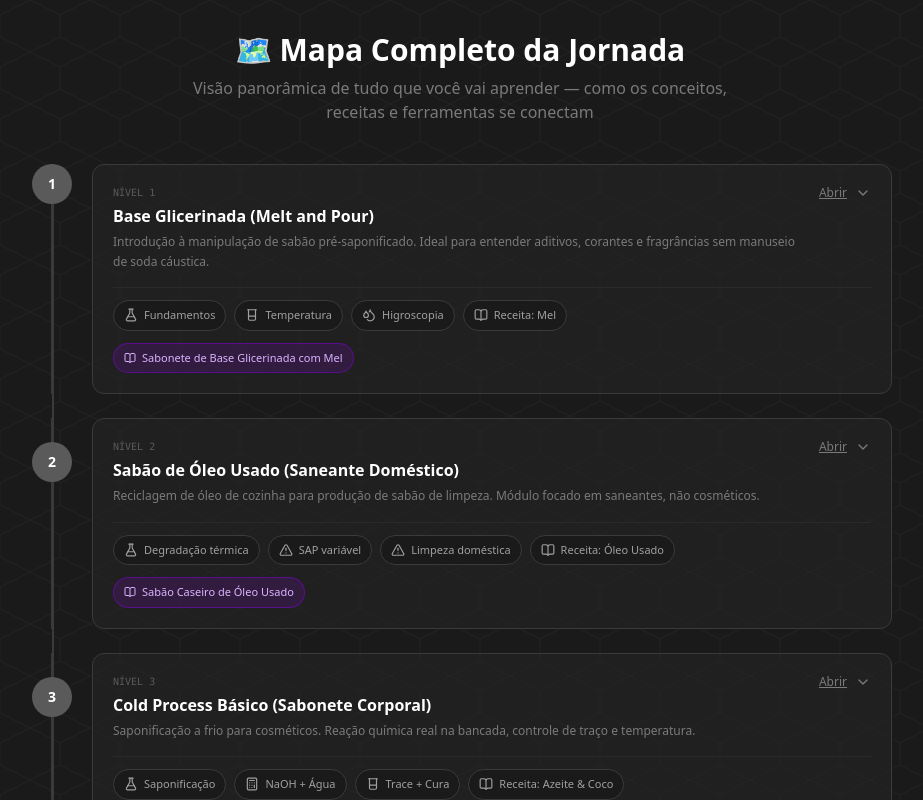
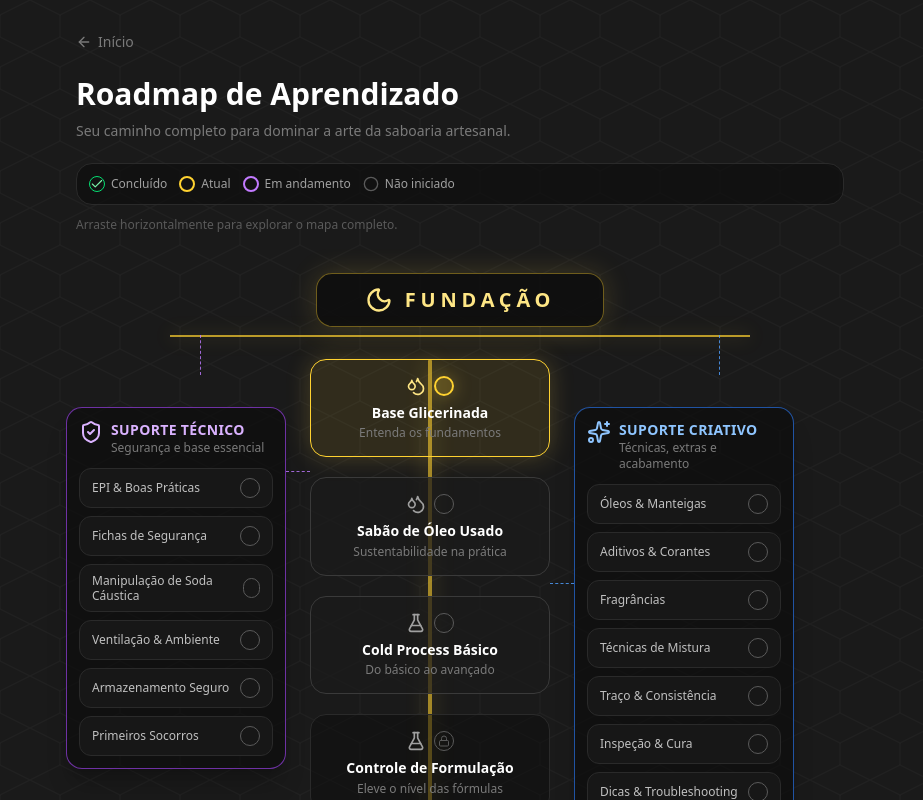
Before and after one commit to PedroAkaki/moonrock-saboaria, a Next.js app: page /roadmap in a window 1280 px wide. Shown: the top 800 px of the page, without its empty margins (180-1103 px from the left). Built offline with nearby package versions, Linux system fonts and the light colour scheme.

Commit message:
feat: v17 — Roadmap 3 colunas com backbone dourado

```diff
--- a/app/roadmap/page.tsx
+++ b/app/roadmap/page.tsx
@@ -1,22 +1,45 @@
-import type { Metadata } from "next";
 import RoadmapMap from "@/components/RoadmapMap";
-
-export const metadata: Metadata = {
-  title: "Mapa Completo — MoonRock Saboaria",
-  description:
-    "Visão global da sua jornada em saboaria artesanal: 8 níveis, conexões entre conceitos, receitas e ferramentas.",
-};
+import Link from "next/link";
+import { ArrowLeft, Check, Circle } from "lucide-react";
 
 export default function RoadmapPage() {
   return (
-    <div className="max-w-4xl mx-auto px-4 py-8">
-      <header className="mb-10 text-center">
-        <h1 className="text-3xl font-bold text-white">🗺️ Mapa Completo da Jornada</h1>
-        <p className="text-moon-400 mt-2 max-w-xl mx-auto">
-          Visão panorâmica de tudo que você vai aprender — como os conceitos,
-          receitas e ferramentas se conectam
+    <div className="min-h-screen px-4 py-8">
+      <header className="mx-auto mb-4 max-w-3xl">
+        <Link
+          href="/"
+          className="mb-6 inline-flex items-center gap-1.5 text-sm text-moon-400 transition-colors hover:text-white"
+        >
+          <ArrowLeft className="h-4 w-4" />
+          Início
+        </Link>
+
+        <h1 className="text-3xl font-bold text-white">Roadmap de Aprendizado</h1>
+        <p className="mt-2 text-sm leading-relaxed text-moon-400">
+          Seu caminho completo para dominar a arte da saboaria artesanal.
+        </p>
+
+        {/* Legend */}
+        <div className="mt-5 flex flex-wrap gap-3 rounded-2xl border border-moon-700 bg-moon-900/70 p-3 text-xs text-moon-300">
+          <span className="inline-flex items-center gap-1.5">
+            <Check className="h-4 w-4 rounded-full border border-green-400 text-green-300" /> Concluído
+          </span>
+          <span className="inline-flex items-center gap-1.5">
+            <span className="h-4 w-4 rounded-full border-2 border-amber-300" /> Atual
+          </span>
+          <span className="inline-flex items-center gap-1.5">
+            <span className="h-4 w-4 rounded-full border-2 border-purple-400" /> Em andamento
+          </span>
+          <span className="inline-flex items-center gap-1.5">
+            <Circle className="h-4 w-4 text-moon-500" /> Não iniciado
+          </span>
+        </div>
+
+        <p className="mt-3 text-xs text-moon-500">
+          Arraste horizontalmente para explorar o mapa completo.
         </p>
       </header>
+
       <RoadmapMap />
     </div>
   );
--- a/components/RoadmapMap.tsx
+++ b/components/RoadmapMap.tsx
@@ -1,72 +1,135 @@
 "use client";
 
-import { useState, useEffect } from "react";
+import { useEffect, useMemo, useState } from "react";
 import Link from "next/link";
 import {
   Check,
+  Circle,
   Lock,
-  ChevronDown,
-  ChevronRight,
-  BookOpen,
+  ShieldCheck,
+  Sparkles,
+  Droplets,
   FlaskConical,
-  AlertTriangle,
-  Beaker,
-  Calculator,
-  Droplets,
+  Moon,
 } from "lucide-react";
 import learningModules from "@/data/learning-modules.json";
-import recipesData from "@/data/recipes.json";
 import { getProgress } from "@/lib/progress";
-import { getClientProgress } from "@/lib/learning";
 
-interface Module {
-  id: number;
+type RoadmapStatus = "completed" | "current" | "in-progress" | "not-started" | "locked";
+
+type MainNode = {
   slug: string;
-  level: number;
   title: string;
-  status: string;
-  summary?: string;
-  chemical_fundamentals?: string[];
-  safety?: string[];
-  process?: string[];
-  practical_exercise?: string;
-  quiz?: unknown[];
-  conclusion_criteria?: string[];
-  beforePracticeChecklist?: string[];
-  studyCards?: unknown[];
+  subtitle: string;
+  icon: React.ReactNode;
+  href?: string;
+};
+
+type SupportItem = {
+  label: string;
+  status: RoadmapStatus;
+};
+
+const MAIN_NODES: MainNode[] = [
+  { slug: "base-glicerinada", title: "Base Glicerinada", subtitle: "Entenda os fundamentos", icon: <Droplets className="h-5 w-5" />, href: "/aprendizado/base-glicerinada" },
+  { slug: "sabao-de-oleo-usado", title: "Sabão de Óleo Usado", subtitle: "Sustentabilidade na prática", icon: <Droplets className="h-5 w-5" />, href: "/aprendizado/sabao-de-oleo-usado" },
+  { slug: "cold-process-basico", title: "Cold Process Básico", subtitle: "Do básico ao avançado", icon: <FlaskConical className="h-5 w-5" />, href: "/aprendizado/cold-process-basico" },
+  { slug: "controle-de-formulacao", title: "Controle de Formulação", subtitle: "Eleve o nível das fórmulas", icon: <FlaskConical className="h-5 w-5" /> },
+  { slug: "syndet-avancado", title: "Syndet Avançado", subtitle: "Explore novas possibilidades", icon: <Sparkles className="h-5 w-5" /> },
+];
+
+const LEFT_SUPPORT: SupportItem[] = [
+  { label: "EPI & Boas Práticas", status: "not-started" },
+  { label: "Fichas de Segurança", status: "not-started" },
+  { label: "Manipulação de Soda Cáustica", status: "not-started" },
+  { label: "Ventilação & Ambiente", status: "not-started" },
+  { label: "Armazenamento Seguro", status: "not-started" },
+  { label: "Primeiros Socorros", status: "not-started" },
+];
+
+const RIGHT_SUPPORT: SupportItem[] = [
+  { label: "Óleos & Manteigas", status: "not-started" },
+  { label: "Aditivos & Corantes", status: "not-started" },
+  { label: "Fragrâncias", status: "not-started" },
+  { label: "Técnicas de Mistura", status: "not-started" },
+  { label: "Traço & Consistência", status: "not-started" },
+  { label: "Inspeção & Cura", status: "not-started" },
+  { label: "Dicas & Troubleshooting", status: "not-started" },
+];
+
+function StatusDot({ status }: { status: RoadmapStatus }) {
+  if (status === "completed") {
+    return <span className="inline-flex h-5 w-5 items-center justify-center rounded-full border border-green-400 bg-green-500/20 text-green-300"><Check className="h-3 w-3" /></span>;
+  }
+  if (status === "current") {
+    return <span className="h-5 w-5 rounded-full border-2 border-amber-300 bg-amber-300/20 shadow-[0_0_18px_rgba(252,211,77,0.35)]" />;
+  }
+  if (status === "in-progress") {
+    return <span className="h-5 w-5 rounded-full border-2 border-purple-400 bg-purple-500/20" />;
+  }
+  if (status === "locked") {
+    return <span className="inline-flex h-5 w-5 items-center justify-center rounded-full border border-moon-500 text-moon-500"><Lock className="h-3 w-3" /></span>;
+  }
+  return <span className="h-5 w-5 rounded-full border border-moon-500" />;
 }
 
-const MODULE_TOPICS: Record<string, { label: string; icon: React.ReactNode; href: string }[]> = {
-  "base-glicerinada": [
-    { label: "Fundamentos", icon: <FlaskConical className="w-3.5 h-3.5" />, href: "/aprendizado/base-glicerinada" },
-    { label: "Temperatura", icon: <Beaker className="w-3.5 h-3.5" />, href: "/aprendizado/base-glicerinada" },
-    { label: "Higroscopia", icon: <Droplets className="w-3.5 h-3.5" />, href: "/aprendizado/base-glicerinada" },
-    { label: "Receita: Mel", icon: <BookOpen className="w-3.5 h-3.5" />, href: "/receitas" },
-  ],
-  "sabao-de-oleo-usado": [
-    { label: "Degradação térmica", icon: <FlaskConical className="w-3.5 h-3.5" />, href: "/aprendizado/sabao-de-oleo-usado" },
-    { label: "SAP variável", icon: <AlertTriangle className="w-3.5 h-3.5" />, href: "/aprendizado/sabao-de-oleo-usado" },
-    { label: "Limpeza doméstica", icon: <AlertTriangle className="w-3.5 h-3.5" />, href: "/aprendizado/sabao-de-oleo-usado" },
-    { label: "Receita: Óleo Usado", icon: <BookOpen className="w-3.5 h-3.5" />, href: "/receitas" },
-  ],
-  "cold-process-basico": [
-    { label: "Saponificação", icon: <FlaskConical className="w-3.5 h-3.5" />, href: "/aprendizado/cold-process-basico" },
-    { label: "NaOH + Água", icon: <Calculator className="w-3.5 h-3.5" />, href: "/calculadora" },
-    { label: "Trace + Cura", icon: <Beaker className="w-3.5 h-3.5" />, href: "/aprendizado/cold-process-basico" },
-    { label: "Receita: Azeite & Coco", icon: <BookOpen className="w-3.5 h-3.5" />, href: "/receitas" },
-  ],
-  "controle-de-formulacao": [
-    { label: "INS", icon: <Calculator className="w-3.5 h-3.5" />, href: "/calculadora" },
-    { label: "DOS", icon: <AlertTriangle className="w-3.5 h-3.5" />, href: "/calculadora" },
-    { label: "Ácidos graxos", icon: <FlaskConical className="w-3.5 h-3.5" />, href: "/aprendizado/controle-de-formulacao" },
-    { label: "Biblioteca de Óleos", icon: <Droplets className="w-3.5 h-3.5" />, href: "/oleos" },
-  ],
-};
+function statusClasses(status: RoadmapStatus): string {
+  switch (status) {
+    case "completed": return "border-green-500/50 bg-green-900/10 text-green-200";
+    case "current": return "border-amber-300 bg-amber-300/10 text-amber-100 shadow-[0_0_24px_rgba(252,211,77,0.22)]";
+    case "in-progress": return "border-purple-500/60 bg-purple-900/20 text-purple-100";
+    case "locked": return "border-moon-700 bg-moon-900/50 text-moon-500";
+    default: return "border-moon-600 bg-moon-800/70 text-moon-200";
+  }
+}
+
+function SupportPanel({ title, subtitle, icon, items, accent }: {
+  title: string; subtitle: string; icon: React.ReactNode; items: SupportItem[]; accent: "purple" | "blue";
+}) {
+  const border = accent === "purple" ? "border-purple-500/60" : "border-blue-500/60";
+  const text = accent === "purple" ? "text-purple-300" : "text-blue-300";
+
+  return (
+    <section className={`rounded-2xl border ${border} bg-moon-900/70 p-3 shadow-xl shadow-black/20`}>
+      <div className="mb-3 flex items-start gap-2">
+        <div className={text}>{icon}</div>
+        <div>
+          <h3 className={`text-sm font-bold uppercase tracking-wide ${text}`}>{title}</h3>
+          <p className="text-xs text-moon-400">{subtitle}</p>
+        </div>
+      </div>
+      <div className="space-y-2">
+        {items.map((item) => (
+          <div key={item.label} className="flex min-h-10 items-center justify-between gap-2 rounded-xl border border-moon-700 bg-moon-800/70 px-3 py-2">
+            <span className="text-xs leading-tight text-moon-200">{item.label}</span>
+            <StatusDot status={item.status} />
+          </div>
+        ))}
+      </div>
+    </section>
+  );
+}
+
+function MainNodeCard({ node, status }: { node: MainNode; status: RoadmapStatus }) {
+  const content = (
+    <div className={`relative rounded-2xl border px-4 py-4 text-center transition-all ${statusClasses(status)}`}>
+      <div className="mb-2 flex items-center justify-center gap-2">
+        <span className={status === "current" ? "text-amber-200" : "text-moon-300"}>{node.icon}</span>
+        <StatusDot status={status} />
+      </div>
+      <h3 className="text-sm font-bold leading-tight text-white">{node.title}</h3>
+      <p className="mt-1 text-xs leading-tight text-moon-400">{node.subtitle}</p>
+    </div>
+  );
+
+  if (node.href && status !== "locked") {
+    return <Link href={node.href} className="block hover:-translate-y-0.5 transition-transform">{content}</Link>;
+  }
+  return content;
+}
 
 export default function RoadmapMap() {
-  const modules = learningModules as Module[];
-  const [progress, setProgress] = useState(getClientProgress());
-  const [expanded, setExpanded] = useState<Record<string, boolean>>({});
+  const [progress, setProgress] = useState(() => getProgress());
 
   useEffect(() => {
     const update = () => setProgress(getProgress());
@@ -75,173 +138,88 @@ export default function RoadmapMap() {
     return () => window.removeEventListener("moonrock-progress-updated", update);
   }, []);
 
-  const isModuleComplete = (slug: string) => progress.modules[slug]?.status === "completed";
+  const moduleStatusBySlug = useMemo(() => {
+    const modules = learningModules as { slug: string; status: string }[];
+    const firstIncomplete = modules.find((mod) => mod.status === "available" && progress.modules[mod.slug]?.status !== "completed");
+    return MAIN_NODES.reduce<Record<string, RoadmapStatus>>((acc, node) => {
+      const module = modules.find((m) => m.slug === node.slug);
+      const saved = progress.modules[node.slug]?.status;
+      if (!module || module.status !== "available") acc[node.slug] = "locked";
+      else if (saved === "completed") acc[node.slug] = "completed";
+      else if (saved === "in-progress") acc[node.slug] = "in-progress";
+      else if (firstIncomplete?.slug === node.slug) acc[node.slug] = "current";
+      else acc[node.slug] = "not-started";
+      return acc;
+    }, {});
+  }, [progress]);
 
-  const toggle = (slug: string) => setExpanded((prev) => ({ ...prev, [slug]: !prev[slug] }));
+  const completedCount = Object.values(moduleStatusBySlug).filter((s) => s === "completed").length;
+  const progressPercent = Math.round((completedCount / MAIN_NODES.length) * 100);
 
   return (
-    <div className="relative">
-      {/* Vertical line background */}
-      <div className="absolute left-6 top-0 bottom-0 w-0.5 bg-moon-600 hidden sm:block" />
-
-      <div className="space-y-6">
-        {modules.map((mod, idx) => {
-          const isAvailable = mod.status === "available";
-          const complete = isModuleComplete(mod.slug);
-          const isExpanded = expanded[mod.slug] ?? (idx < 3);
-          const topics = MODULE_TOPICS[mod.slug] ?? [];
-          const relatedRecipes = recipesData.recipes.filter((r) =>
-            r.relatedModuleSlugs?.includes(mod.slug)
-          );
-
-          const moduleBg = complete
-            ? "border-green-700/50 bg-green-900/10"
-            : isAvailable
-              ? "border-moon-600 bg-moon-700/40"
-              : "border-moon-700 bg-moon-800/20 opacity-50";
-
-          const nodeBg = complete
-            ? "bg-green-500"
-            : isAvailable
-              ? "bg-moon-500"
-              : "bg-moon-700 border border-moon-600";
-
-          return (
-            <div key={mod.id} className="relative flex items-stretch gap-4">
-              {/* Node + connector */}
-              <div className="hidden sm:flex flex-col items-center w-12 shrink-0">
-                {idx > 0 && <div className="w-0.5 h-6 bg-moon-600" />}
-                <div
-                  className={`w-10 h-10 rounded-full flex items-center justify-center z-10 ${nodeBg}`}
-                >
-                  {complete ? (
-                    <Check className="w-5 h-5 text-black" />
-                  ) : !isAvailable ? (
-                    <Lock className="w-4 h-4 text-moon-500" />
-                  ) : (
-                    <span className="text-sm font-bold text-white">{mod.level}</span>
-                  )}
-                </div>
-                {idx < modules.length - 1 && <div className="w-0.5 flex-1 bg-moon-600" />}
+    <div className="w-full overflow-x-auto pb-6">
+      <div className="relative mx-auto min-w-[760px] max-w-[820px] px-4 py-6">
+        {/* Top backbone label */}
+        <div className="relative mx-auto mb-8 flex w-72 items-center justify-center gap-3 rounded-2xl border border-amber-300/40 bg-moon-900/80 px-5 py-3 shadow-[0_0_28px_rgba(252,211,77,0.18)]">
+          <Moon className="h-7 w-7 text-amber-200" />
+          <span className="text-xl font-bold tracking-[0.24em] text-amber-200">FUNDAÇÃO</span>
         </div>
 
-              {/* Card */}
-              <div className={`flex-1 rounded-xl border p-5 ${moduleBg}`}>
-                {/* Header row */}
-                <div className="flex items-start justify-between gap-3">
-                  <div className="min-w-0 flex-1">
-                    <div className="flex items-center gap-2 mb-1">
-                      <span className="text-[10px] font-mono text-moon-500">
-                        NÍVEL {mod.level}
-                      </span>
-                      {complete && (
-                        <span className="text-[10px] text-green-400 font-medium">
-                          ✅ Concluído
-                        </span>
-                      )}
-                      {!isAvailable && (
-                        <span className="text-[10px] text-moon-500 font-medium">
-                          Em breve
-                        </span>
-                      )}
-                    </div>
-                    <h3
-                      className={`text-base font-bold ${
-                        complete ? "text-green-300" : isAvailable ? "text-white" : "text-moon-400"
-                      }`}
-                    >
-                      {mod.title}
-                    </h3>
-                    {mod.summary && isAvailable && (
-                      <p className="text-xs text-moon-400 mt-1 leading-relaxed">{mod.summary}</p>
-                    )}
-                  </div>
+        {/* Horizontal branch line */}
+        <div className="absolute left-[120px] right-[120px] top-[86px] h-0.5 bg-amber-300/70 shadow-[0_0_18px_rgba(252,211,77,0.35)]" />
 
-                  {/* Expand / link */}
-                  <div className="flex items-center gap-2 shrink-0">
-                    {isAvailable && (
-                      <Link
-                        href={`/aprendizado/${mod.slug}`}
-                        className="text-xs text-moon-400 hover:text-white underline transition-colors"
-                      >
-                        Abrir
-                      </Link>
-                    )}
-                    {isAvailable && topics.length > 0 && (
-                      <button
-                        onClick={() => toggle(mod.slug)}
-                        className="text-moon-400 hover:text-white transition-colors"
-                      >
-                        {isExpanded ? (
-                          <ChevronDown className="w-4 h-4" />
-                        ) : (
-                          <ChevronRight className="w-4 h-4" />
-                        )}
-                      </button>
-                    )}
+        {/* Side branch connectors */}
+        <div className="absolute left-[150px] top-[86px] h-10 border-l border-dashed border-purple-400/80" />
+        <div className="absolute right-[150px] top-[86px] h-10 border-l border-dashed border-blue-400/80" />
+
+        {/* 3-column grid */}
+        <div className="grid grid-cols-[220px_240px_220px] items-start gap-6">
+          {/* Left column */}
+          <div className="relative pt-12">
+            <div className="absolute -right-6 top-28 w-6 border-t border-dashed border-purple-400/80" />
+            <SupportPanel title="Suporte Técnico" subtitle="Segurança e base essencial" icon={<ShieldCheck className="h-6 w-6" />} accent="purple" items={LEFT_SUPPORT} />
+            <div className="mt-8 rounded-2xl border border-purple-500/60 bg-purple-900/20 p-4">
+              <p className="text-sm font-semibold text-purple-200">Dicas & Soluções</p>
+              <p className="mt-1 text-xs leading-relaxed text-moon-400">Segurança vem sempre em primeiro lugar.</p>
             </div>
           </div>
 
-                {/* Expanded topics */}
-                {isExpanded && topics.length > 0 && (
-                  <div className="mt-4 pt-3 border-t border-moon-700">
-                    <div className="flex flex-wrap gap-2">
-                      {topics.map((topic, i) => (
-                        <Link
-                          key={i}
-                          href={topic.href}
-                          className="inline-flex items-center gap-1.5 text-[11px] px-2.5 py-1.5 rounded-full bg-moon-800 text-moon-300 hover:bg-moon-700 hover:text-white transition-colors border border-moon-600"
-                        >
-                          {topic.icon}
-                          {topic.label}
-                        </Link>
+          {/* Center column — backbone */}
+          <div className="relative">
+            <div className="absolute left-1/2 top-0 bottom-0 w-1 -translate-x-1/2 rounded-full bg-amber-300/60 shadow-[0_0_20px_rgba(252,211,77,0.35)]" />
+            <div className="relative z-10 space-y-5">
+              {MAIN_NODES.map((node) => (
+                <MainNodeCard key={node.slug} node={node} status={moduleStatusBySlug[node.slug]} />
               ))}
+              <div className="rounded-xl border border-moon-700 bg-moon-900/70 px-4 py-2 text-center text-xs font-bold uppercase tracking-wider text-moon-500">
+                <Lock className="mr-2 inline h-3.5 w-3.5" /> Em breve
+              </div>
+            </div>
           </div>
 
-                    {/* Related recipes */}
-                    {relatedRecipes.length > 0 && (
-                      <div className="mt-3 flex flex-wrap gap-2">
-                        {relatedRecipes.map((r) => (
-                          <Link
-                            key={r.id}
-                            href="/receitas"
-                            className="inline-flex items-center gap-1.5 text-[11px] px-2.5 py-1.5 rounded-full bg-purple-900/30 text-purple-300 hover:bg-purple-900/50 transition-colors border border-purple-700/50"
-                          >
-                            <BookOpen className="w-3 h-3" />
-                            {r.name}
-                          </Link>
-                        ))}
-                      </div>
-                    )}
-                  </div>
-                )}
+          {/* Right column */}
+          <div className="relative pt-12">
+            <div className="absolute -left-6 top-56 w-6 border-t border-dashed border-blue-400/80" />
+            <SupportPanel title="Suporte Criativo" subtitle="Técnicas, extras e acabamento" icon={<Sparkles className="h-6 w-6" />} accent="blue" items={RIGHT_SUPPORT} />
+            <div className="mt-8 rounded-2xl border border-blue-500/60 bg-blue-900/20 p-4">
+              <p className="text-sm font-semibold text-blue-200">Sabedoria Lunar</p>
+              <p className="mt-1 text-xs leading-relaxed text-moon-400">Aprenda com a experiência de quem vive a saboaria.</p>
             </div>
           </div>
-          );
-        })}
         </div>
 
-      {/* Legend */}
-      <div className="mt-10 pt-6 border-t border-moon-700">
-        <h4 className="text-xs font-semibold text-moon-500 uppercase tracking-wider mb-3">
-          Legenda
-        </h4>
-        <div className="flex flex-wrap gap-4 text-xs text-moon-400">
-          <span className="inline-flex items-center gap-1.5">
-            <FlaskConical className="w-3 h-3" /> Fundamentos
-          </span>
-          <span className="inline-flex items-center gap-1.5">
-            <Calculator className="w-3 h-3" /> Calculadora
-          </span>
-          <span className="inline-flex items-center gap-1.5">
-            <BookOpen className="w-3 h-3" /> Receita
-          </span>
-          <span className="inline-flex items-center gap-1.5">
-            <Droplets className="w-3 h-3" /> Óleos
-          </span>
-          <span className="inline-flex items-center gap-1.5">
-            <AlertTriangle className="w-3 h-3" /> Segurança
-          </span>
+        {/* Progress footer */}
+        <div className="mt-8 rounded-2xl border border-moon-700 bg-moon-900/80 p-4">
+          <div className="flex items-center justify-between gap-4">
+            <div>
+              <p className="text-3xl font-bold text-white">{progressPercent}%</p>
+              <p className="text-xs text-moon-400">do roadmap concluído</p>
+            </div>
+            <div className="h-2 flex-1 rounded-full bg-moon-800">
+              <div className="h-2 rounded-full bg-purple-400" style={{ width: `${progressPercent}%` }} />
+            </div>
+            <Circle className="h-8 w-8 text-purple-300" />
+          </div>
         </div>
       </div>
     </div>
```
Lines whose indentation alone changed are shown as unchanged.
